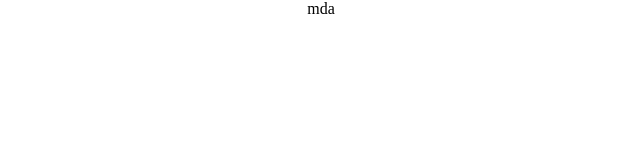
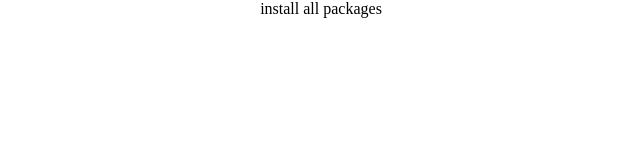
Before and after one commit to Pahomkch/login-search, a React (Create React App) app: page / in a window 1280 px wide. Shown: the top 160 px of the page, without its empty margins (319-959 px from the left). Built offline with nearby package versions, Linux system fonts and the light colour scheme.

Commit message:
install packages for project

```diff
--- a/src/App.js
+++ b/src/App.js
@@ -3,7 +3,7 @@ import './App.css';
 function App() {
   return (
     <div className="App">
-      mda
+      install all packages
     </div>
   );
 }
```
Also changed, not shown: package.json (+9 -1 lines), 2 other files (tests, documents, lock files or other folders).
